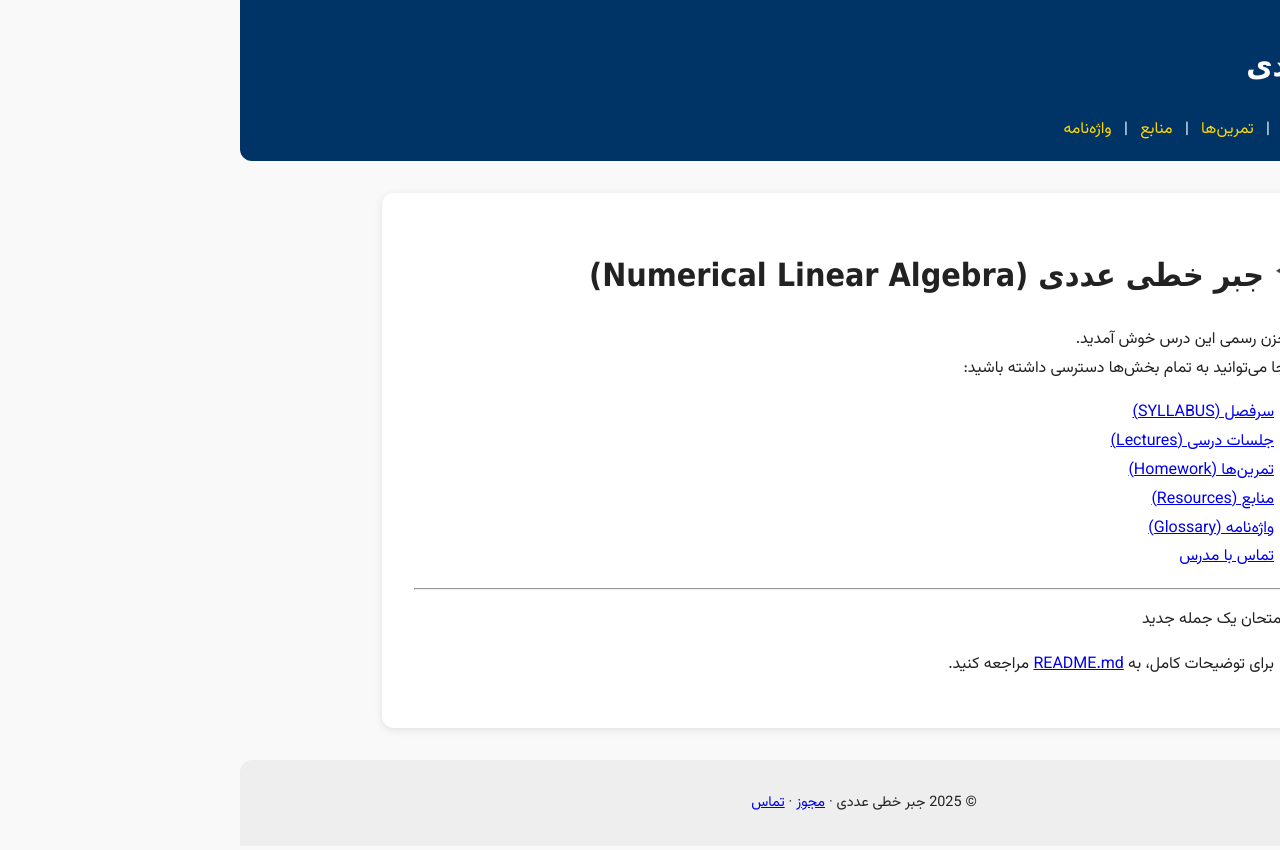
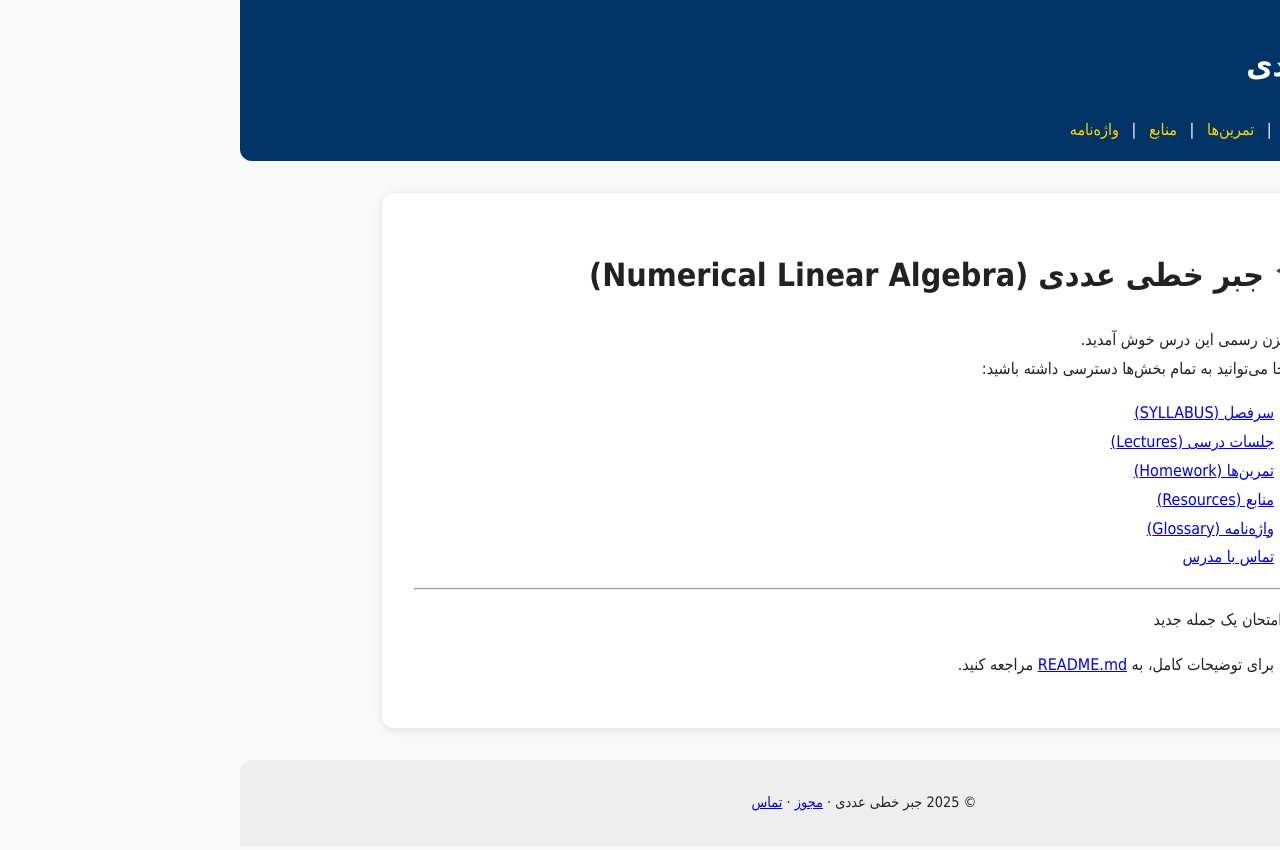
Before and after one commit to emonabbati/Numerical-Linear-Algebra-Farsi, a Jekyll site: the page built from index.md, in a window 1280 px wide. Shown: the top 850 px of the page. Built offline with Jekyll 4.4.1, drawn with Linux system fonts in a browser that asks for light colours; some web fonts are replaced.

Commit message:
Update default.html

```diff
--- a/_layouts/default.html
+++ b/_layouts/default.html
@@ -5,7 +5,6 @@
   <meta name="viewport" content="width=device-width, initial-scale=1.0">
   <title>{{ page.title }} | {{ site.title }}</title>
   <link rel="stylesheet" href="/assets/css/style.css">
-  <link href="https://fonts.googleapis.com/css2?family=Vazirmatn&display=swap" rel="stylesheet">
 
   <!-- MathJax for rendering LaTeX -->
   <script>
```
